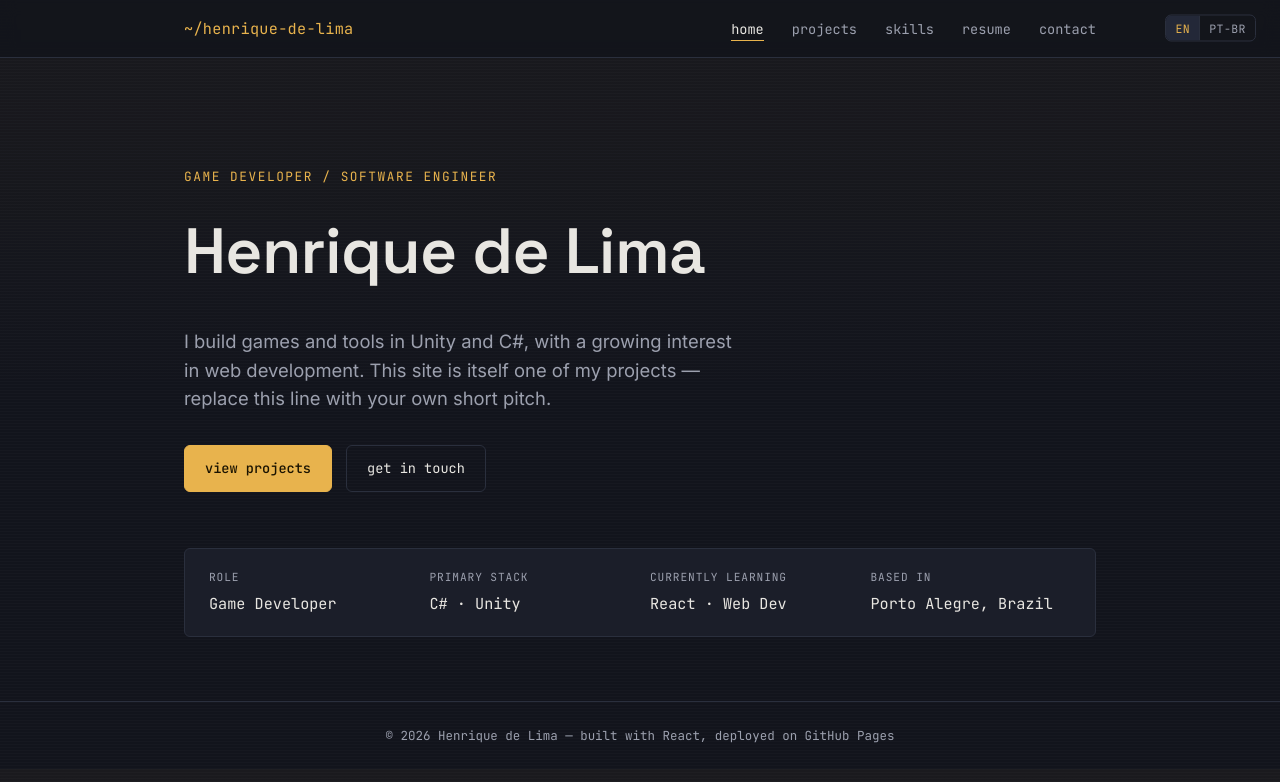
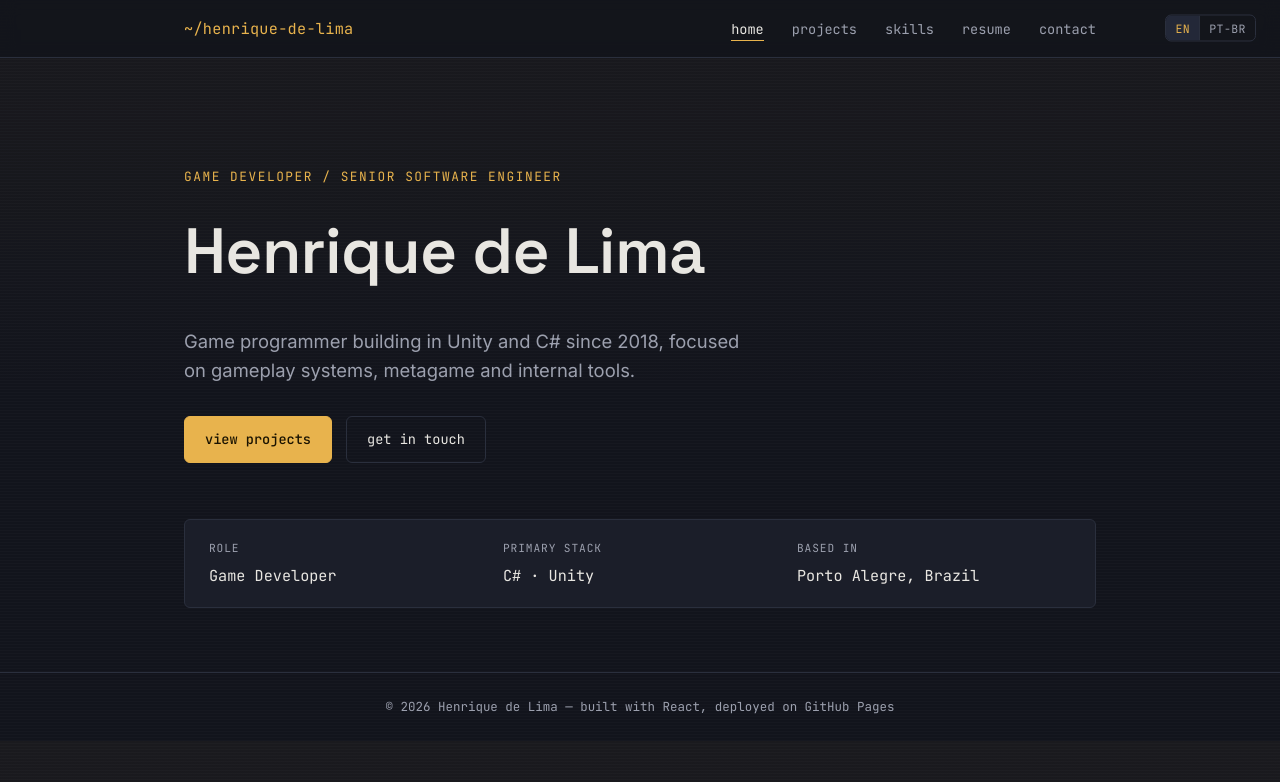
Before and after one commit to henriquelima92/henrique-portfolio, a React (Vite) app: page /contact in a window 1280 px wide. Shown: the top 782 px of the page. Built offline with nearby package versions, Linux system fonts and the light colour scheme.

Commit message:
Update home page intro, title line and stats
Replace the placeholder intro with a short pitch in both languages,
add "Senior Software Engineer" to the title line, and drop the
"Currently Learning" stat.

Co-Authored-By: Claude Opus 5.5 <noreply@anthropic.com>

```diff
--- a/src/data/strings.js
+++ b/src/data/strings.js
@@ -21,16 +21,14 @@ export const strings = {
       language: 'Language',
     },
     home: {
-      eyebrow: 'Game Developer / Software Engineer',
+      eyebrow: 'Game Developer / Senior Software Engineer',
       pitch:
-        'I build games and tools in Unity and C#, with a growing interest in web development. This site is itself one of my projects — replace this line with your own short pitch.',
+        'Game programmer building in Unity and C# since 2018, focused on gameplay systems, metagame and internal tools.',
       viewProjects: 'view projects',
       getInTouch: 'get in touch',
       roleLabel: 'Role',
       roleValue: 'Game Developer',
       stackLabel: 'Primary Stack',
-      learningLabel: 'Currently Learning',
-      learningValue: 'React · Web Dev',
       basedInLabel: 'Based In',
     },
     projects: {
@@ -84,16 +82,14 @@ export const strings = {
       language: 'Idioma',
     },
     home: {
-      eyebrow: 'Desenvolvedor de Jogos / Engenheiro de Software',
+      eyebrow: 'Desenvolvedor de Jogos / Engenheiro de Software Sênior',
       pitch:
-        'Crio jogos e ferramentas em Unity e C#, com um interesse crescente em desenvolvimento web. Este site também é um dos meus projetos — substitua esta linha pela sua própria apresentação.',
+        'Programador de jogos desenvolvendo em Unity e C# desde 2018, com foco em sistemas de gameplay, metagame e ferramentas internas.',
       viewProjects: 'ver projetos',
       getInTouch: 'entrar em contato',
       roleLabel: 'Função',
       roleValue: 'Desenvolvedor de Jogos',
       stackLabel: 'Stack Principal',
-      learningLabel: 'Aprendendo Agora',
-      learningValue: 'React · Desenvolvimento Web',
       basedInLabel: 'Localização',
     },
     projects: {
--- a/src/pages/Home.jsx
+++ b/src/pages/Home.jsx
@@ -29,10 +29,6 @@ export default function Home() {
           <div className="stat-value">C# · Unity</div>
         </div>
         <div className="stat-item">
-          <div className="stat-label">{t('home.learningLabel')}</div>
-          <div className="stat-value">{t('home.learningValue')}</div>
-        </div>
-        <div className="stat-item">
           <div className="stat-label">{t('home.basedInLabel')}</div>
           <div className="stat-value">
             {contact.city}, {pick(contact.country)}
```
